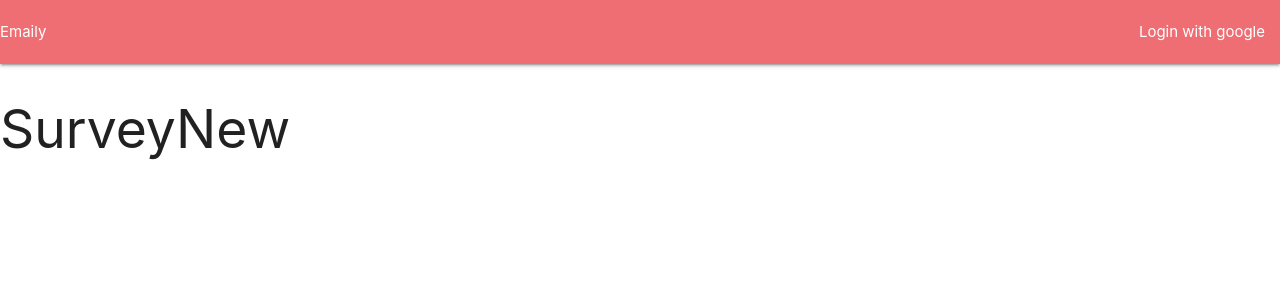
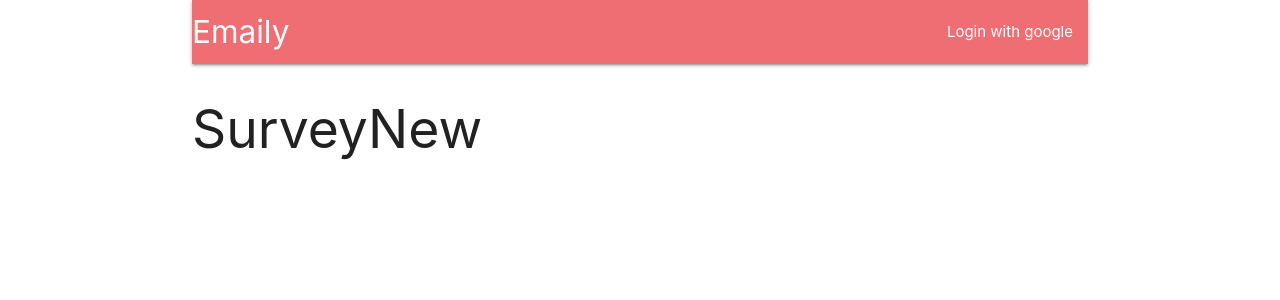
Before and after one commit to guiduck/massive-mailer-website, a React (Create React App) app in the folder client/: page /surveys/new in a window 1280 px wide. Shown: the top 300 px of the page. Built offline with nearby package versions, Linux system fonts and the light colour scheme.

Commit message:
additional proxy rules

```diff
--- a/client/package.json
+++ b/client/package.json
@@ -6,6 +6,7 @@
     "@testing-library/jest-dom": "^4.2.4",
     "@testing-library/react": "^9.3.2",
     "@testing-library/user-event": "^7.1.2",
+    "axios": "^0.19.2",
     "http-proxy-middleware": "0.21.0",
     "materialize-css": "^1.0.0",
     "react": "^16.13.0",
@@ -13,7 +14,8 @@
     "react-redux": "^7.2.0",
     "react-router-dom": "^5.1.2",
     "react-scripts": "3.4.0",
-    "redux": "^4.0.5"
+    "redux": "^4.0.5",
+    "redux-thunk": "^2.3.0"
   },
   "scripts": {
     "client": "react-scripts start",
--- /dev/null
+++ b/client/src/actions/index.js
@@ -0,0 +1,3 @@
+import axios from 'axios';
+
+const fetchUser = () => {};
--- /dev/null
+++ b/client/src/actions/types.js
@@ -0,0 +1 @@
+export const FETCH_USER = 'fetch_user';
--- a/client/src/components/App.js
+++ b/client/src/components/App.js
@@ -9,7 +9,7 @@ const Landing = () => <h2>Landing</h2>;
 
 const App = () => {
   return (
-    <div>
+    <div className='container'>
       <BrowserRouter>
         <div>
           <Header />
--- a/client/src/components/Header.js
+++ b/client/src/components/Header.js
@@ -4,7 +4,7 @@ class Header extends Component {
   render() {
     return (
       <nav className='nav-wrapper'>
-        <a className='left-brand-logo'>Emaily</a>
+        <a className='left brand-logo'>Emaily</a>
         <ul className='right'>
           <li>
             <a>Login with google</a>
--- a/client/src/index.js
+++ b/client/src/index.js
@@ -4,10 +4,11 @@ import ReactDOM from 'react-dom';
 import { Provider } from 'react-redux';
 import { createStore, applyMiddleware } from 'redux';
 import reducers from './reducers';
+import reduxThunk from 'redux-thunk';
 
 import App from './components/App';
 
-const store = createStore(reducers, {}, applyMiddleware());
+const store = createStore(reducers, {}, applyMiddleware(reduxThunk));
 
 ReactDOM.render(
   <Provider store={store}>
```
Also changed, not shown: 1 other file (tests, documents, lock files or other folders).
